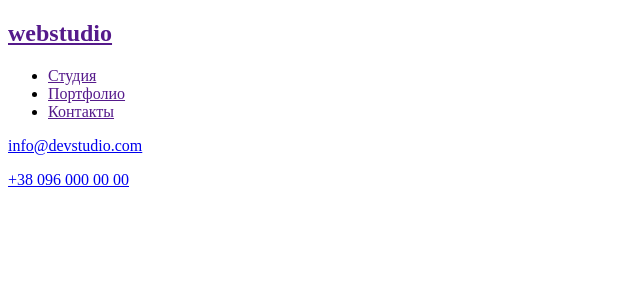
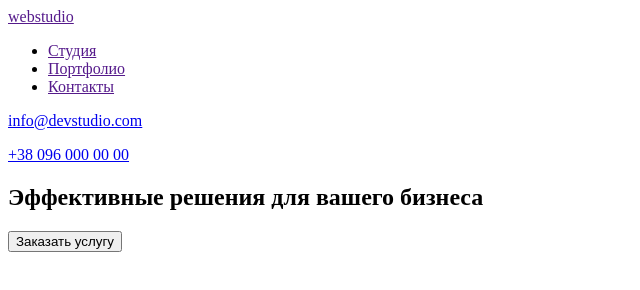
Before and after one commit to jokerav/goit-markup-hw-01, a plain HTML site: page index.html in a window 1280 px wide. Shown: the whole page, without its empty margins (0-640 px from the left). Drawn offline with Linux system fonts and the light colour scheme.

Commit message:
0.4 добавил секцию "герой"
добавил секцию "герой"

```diff
--- a/index.html
+++ b/index.html
@@ -1,16 +1,16 @@
 <!DOCTYPE html>
 <html lang="en">
   <head>
-    <meta charset="UTF-8">
-    <meta http-equiv="X-UA-Compatible" content="IE=edge">
-    <meta name="viewport" content="width=device-width, initial-scale=1.0">
+    <meta charset="UTF-8" />
+    <meta http-equiv="X-UA-Compatible" content="IE=edge" />
+    <meta name="viewport" content="width=device-width, initial-scale=1.0" />
     <title>Студия</title>
   </head>
   <body>
     <header>
       <nav>
         <!--логотип фирмы-->
-        <a href=""><h1>webstudio</h1></a>
+        <a href="">webstudio</a>
         <!--страницы в шапке-->
         <ul>
           <li><a href="">Студия</a></li>
@@ -21,7 +21,16 @@
       <!--контакты в шапке-->
       <p><a href="mailto:info@devstudio.com">info@devstudio.com</a></p>
       <p><a href="tel:+380961111111">+38 096 000 00 00</a></p>
-
     </header>
+    <!--контейнер для основного содержимого-->
+    <div>
+      <main>
+        <!--секция "герой"-->
+        <section>
+          <h1>Эффективные решения для вашего бизнеса</h1>
+          <button type="button">Заказать услугу</button>
+        </section>
+      </main>
+    </div>
   </body>
 </html>
```
Also changed, not shown: .prettierrc.json (added). Lines whose indentation alone changed are shown as unchanged.
